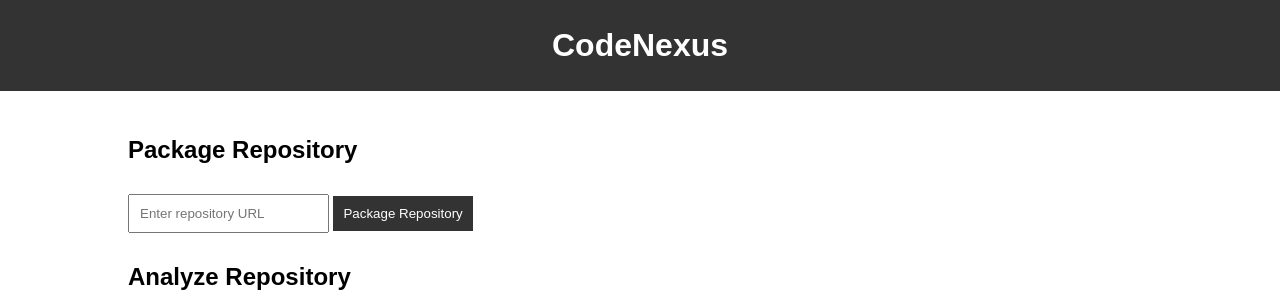
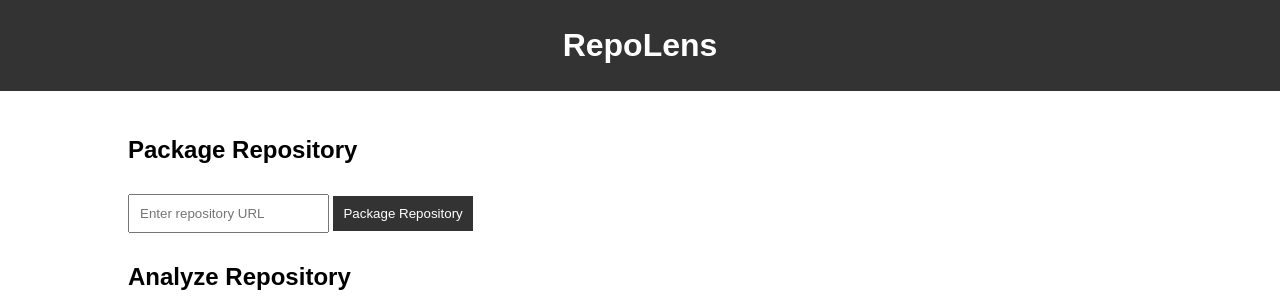
Before and after one commit to jwalsh/repolens, a Flask app: page / in a window 1280 px wide. Shown: the top 300 px of the page. Run offline with Flask 3, Linux system fonts and the light colour scheme.

Commit message:
Agent step completed: Build the initial prototype

```diff
--- a/docs/conf.py
+++ b/docs/conf.py
@@ -2,9 +2,9 @@
 
 # -- Project information -----------------------------------------------------
 
-project = 'CodeNexus'
-copyright = '2023, CodeNexus Team'
-author = 'CodeNexus Team'
+project = 'RepoLens'
+copyright = '2023, RepoLens Team'
+author = 'RepoLens Team'
 
 # The full version, including alpha/beta/rc tags
 release = '0.1.0'
--- a/main.py
+++ b/main.py
@@ -1,5 +1,5 @@
 from flask import Flask, render_template
-from codenexus.api import api_bp
+from repolens.api import api_bp
 import os
 
 app = Flask(__name__)
--- a/codenexus/analyzer.py
+++ b/repolens/analyzer.py
@@ -1,4 +1,4 @@
-from codenexus.models import Repository, Analysis, db
+from repolens.models import Repository, Analysis, db
 
 def analyze_repository(repo_id, analysis_type):
     repository = Repository.query.get(repo_id)
--- a/codenexus/api.py
+++ b/repolens/api.py
@@ -1,7 +1,7 @@
 from flask import Blueprint, jsonify, request
-from codenexus.packager import package_repository
-from codenexus.analyzer import analyze_repository
-from codenexus.models import Repository, Analysis
+from repolens.packager import package_repository
+from repolens.analyzer import analyze_repository
+from repolens.models import Repository, Analysis
 
 api_bp = Blueprint('api', __name__)
 
--- a/codenexus/models.py
+++ b/repolens/models.py
@@ -1,4 +1,4 @@
-from codenexus import db
+from repolens import db
 from datetime import datetime
 
 class Repository(db.Model):
--- a/codenexus/packager.py
+++ b/repolens/packager.py
@@ -1,7 +1,7 @@
 import os
 import json
 import git
-from codenexus.models import Repository, db
+from repolens.models import Repository, db
 
 def package_repository(repo_url):
     # Clone the repository
--- a/templates/base.html
+++ b/templates/base.html
@@ -3,12 +3,12 @@
 <head>
     <meta charset="UTF-8">
     <meta name="viewport" content="width=device-width, initial-scale=1.0">
-    <title>CodeNexus - {% block title %}{% endblock %}</title>
+    <title>RepoLens - {% block title %}{% endblock %}</title>
     <link rel="stylesheet" href="{{ url_for('static', filename='css/style.css') }}">
 </head>
 <body>
     <header>
-        <h1>CodeNexus</h1>
+        <h1>RepoLens</h1>
     </header>
     <div class="container">
         {% block content %}{% endblock %}
```
Also changed, not shown: tests/test_analyzer.py (+2 -2 lines), tests/test_packager.py (+2 -2 lines), repolens/__init__.py (renamed from codenexus/__init__.py), repolens/utils.py (renamed from codenexus/utils.py), 1 other file.
